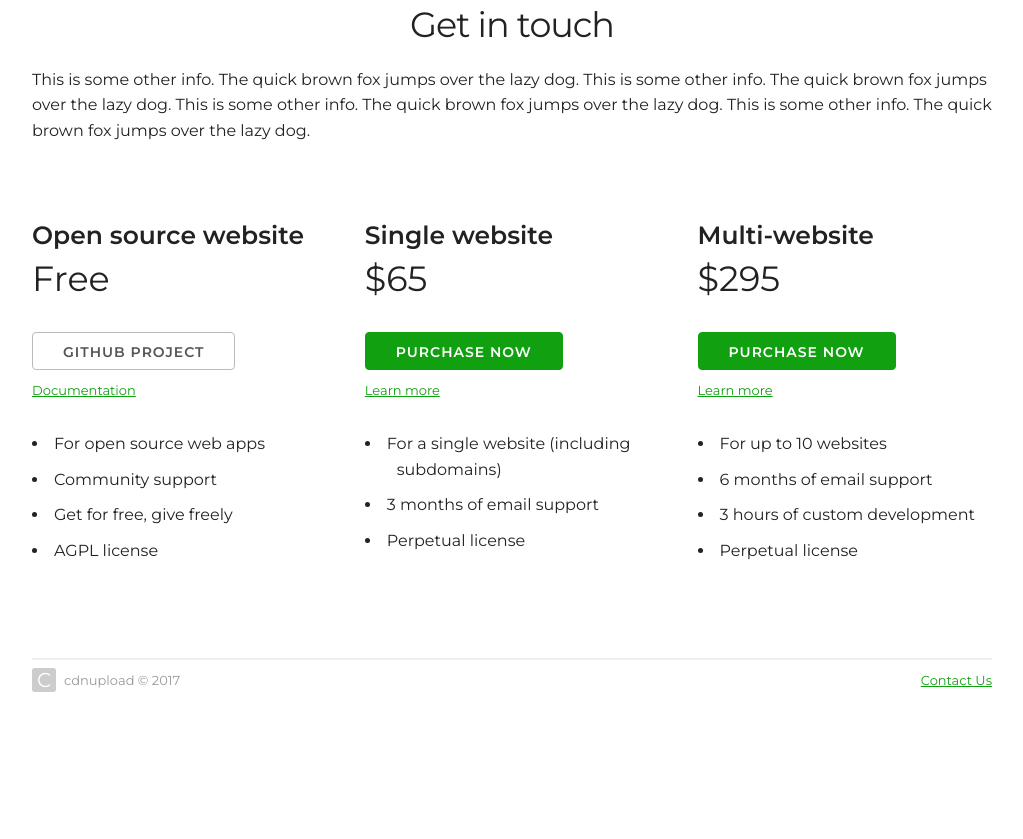
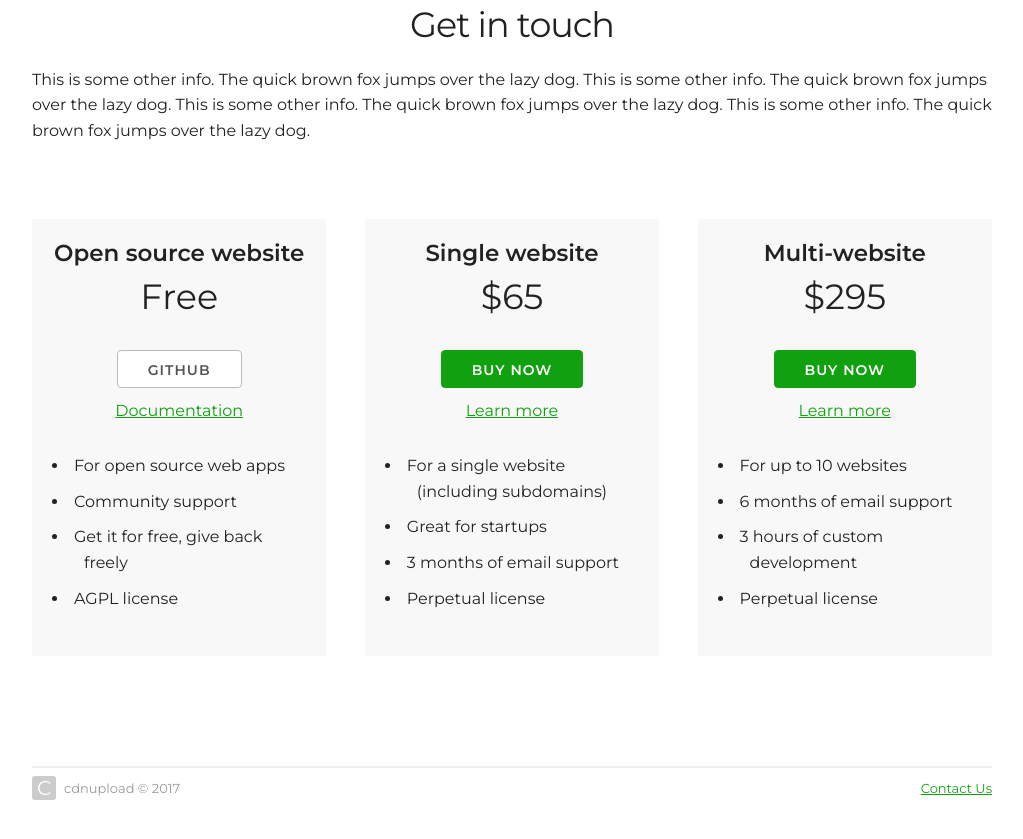
Before and after one commit to benhoyt/cdnupload, a plain HTML site: page website/index.html in a window 1280 px wide. Shown: the part 1120-1959 px from the top of the page, without its empty margins (128-1151 px from the left). Before the commit the page ends 1861 px from the top, so only its background shows below. Drawn offline with Linux system fonts and the light colour scheme.

Commit message:
Better pricing formatting

```diff
--- a/website/index.html
+++ b/website/index.html
@@ -68,26 +68,30 @@ $ deploy-my-app</pre>
 
     <div class="row pricing">
         <div class="one-third column price-tier">
+            <div class="price-info">
                 <h3>Open source website</h3>
                 <p class="price">Free</p>
-            <a href="https://github.com/benhoyt/cdnupload"><button>GitHub project</button>
+                <a href="https://github.com/benhoyt/cdnupload"><button>GitHub</button>
                 <p class="learn-more"><a href="">Documentation</a></p>
+            </div>
             <ul>
                 <li>For open source web apps</li>
                 <li>Community support</li>
-                <li>Get for free, give freely</li>
+                <li>Get it for free, give back freely</li>
                 <li>AGPL license</li>
             </ul>
         </div>
 
         <div class="one-third column price-tier">
             <h3>Single website</h3>
+            <div class="price-info">
                 <p class="price">$65</p>
-            <a href="https://plasso.com/s/BvLUWX7R2v"><button class="button-primary">Purchase now</button></a>
+                <a href="https://plasso.com/s/BvLUWX7R2v?preselect=15459"><button class="button-primary">Buy now</button></a>
                 <p class="learn-more"><a href="/single">Learn more</a></p>
-<!-- TODO            <p>The cost of a small team lunch</p> -->
+            </div>
             <ul>
                 <li>For a single website (including subdomains)</li>
+                <li>Great for startups</li>
                 <li>3 months of email support</li>
                 <li>Perpetual license</li>
             </ul>
@@ -95,10 +99,11 @@ $ deploy-my-app</pre>
 
         <div class="one-third column price-tier">
             <h3>Multi-website</h3>
+            <div class="price-info">
                 <p class="price">$295</p>
-<!-- TODO            <p>The cost of a large team lunch</p> -->
-            <a href="https://plasso.com/s/BvLUWX7R2v"><button class="button-primary">Purchase now</button></a>
+                <a href="https://plasso.com/s/BvLUWX7R2v?preselect=15460"><button class="button-primary">Buy now</button></a>
                 <p class="learn-more"><a href="/multi">Learn more</a></p>
+            </div>
             <ul>
                 <li>For up to 10 websites</li>
                 <li>6 months of email support</li>
--- a/website/static/main.css
+++ b/website/static/main.css
@@ -226,8 +226,19 @@ pre .output {
     font-weight: bold;
 }
 
+.price-tier {
+    padding: 2rem;
+    margin-bottom: 4rem;
+    background-color: #f8f8f8;
+}
+
+.price-info {
+    text-align: center;
+}
+
 .price-tier h3 {
-    font-size: 25px;
+    text-align: center;
+    font-size: 23px;
 }
 
 .price-tier .price {
@@ -239,7 +250,6 @@ pre .output {
 }
 
 .price-tier .learn-more {
-    font-size: 13px;
     margin: 0 0 30px 0;
 }
 
```
Also changed, not shown: website/static/logo-large.png (added). Lines whose indentation alone changed are shown as unchanged.
